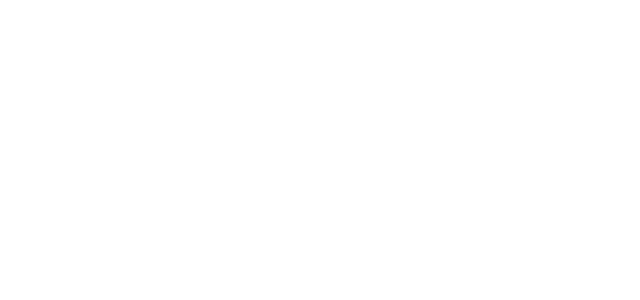
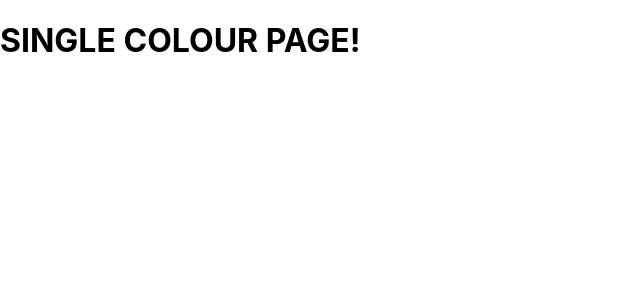
Before and after one commit to EmbraCraig/react-colors, a React (Create React App) app: page /palette/1/1 in a window 1280 px wide. Shown: the top 300 px of the page, without its empty margins (0-640 px from the left). Built offline with nearby package versions, Linux system fonts and the light colour scheme.

Commit message:
Add link to colorBox and new route

```diff
--- a/src/App.js
+++ b/src/App.js
@@ -18,13 +18,14 @@ class App extends Component {
       <Switch>
           <Route
             exact path="/" render={routeProps =>
-              <PaletteList palettes={seedColors} {...routeProps} />}>
-          </Route>
+              <PaletteList palettes={seedColors} {...routeProps} />} />
           <Route
             exact path="/palette/:id"
             render={routeProps =>
-              <Palette palette={generatePalette(this.findPalette(routeProps.match.params.id))} />}>
-          </Route>
+              <Palette palette={generatePalette(this.findPalette(routeProps.match.params.id))} />} />
+          <Route
+            exact path="/palette/:paletteId/:colorId"
+            render={() => <h1>SINGLE COLOUR PAGE!</h1>} />
       </Switch>
       // <div className="App">
       //   <Palette palette={generatePalette(seedColors[4])} />
--- a/src/ColorBox.js
+++ b/src/ColorBox.js
@@ -1,5 +1,6 @@
 import React, { Component } from 'react';
 import { CopyToClipboard } from 'react-copy-to-clipboard';
+import { Link } from 'react-router-dom';
 import './ColorBox.css';
 
 class ColorBox extends Component {
@@ -32,7 +33,9 @@ class ColorBox extends Component {
                         </div>
                         <button className="copy-button">Copy</button>
                     </div>
-                    <span className="see-more">More</span>
+                    <Link to="/" onClick={e => e.stopPropagation()}>
+                        <span className="see-more">More</span>
+                    </Link>
                 </div>
             </CopyToClipboard>
         )
```
